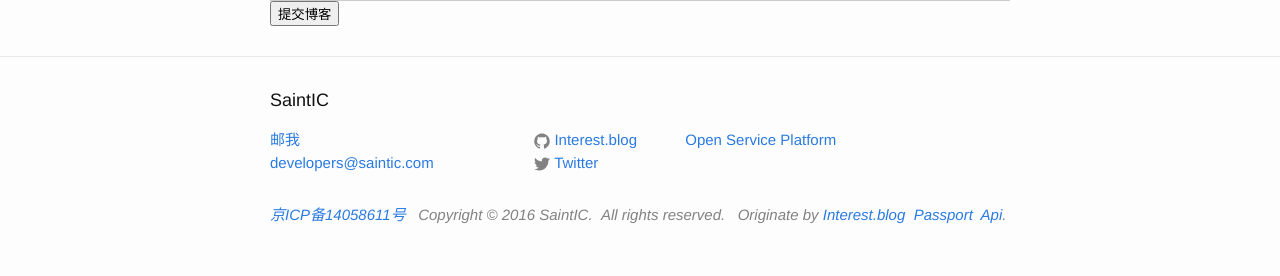
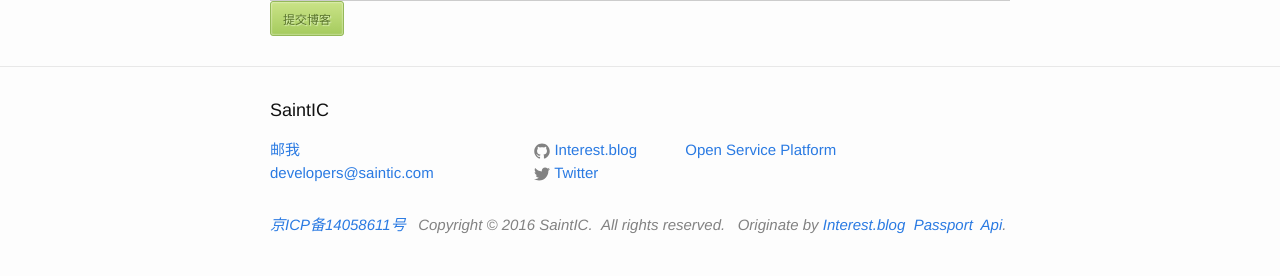
Before and after one commit to saintic/Interest.blog, a Flask app: template templates/front/blogWrite.html in a window 1280 px wide. Shown: the part 879-1155 px from the top of the page. Before the commit the page ends 1103 px from the top, so only its background shows below. Run offline with Flask 2, Linux system fonts and the light colour scheme; the template is opened without the code that fills it, so the values that code supplies are empty; some libraries are stand-ins or nearby versions; some web fonts are replaced.

Commit message:
按钮样式

```diff
--- a/static/css/main.css
+++ b/static/css/main.css
@@ -186,3 +186,45 @@ pre > code { border: 0; padding-right: 0; padding-left: 0; }
 .highlight .vg { color: #008080; }
 .highlight .vi { color: #008080; }
 .highlight .il { color: #099; }
+
+
+/* Default button styling - this applies to all anchors with the .button class */
+.button {
+  display: block;
+  font-size: 12px;
+  text-decoration: none!important;
+  font-family: Helvetica, Arial, sans serif;
+  padding: 8px 12px;
+  border-radius: 3px;
+  -moz-border-radius: 3px;
+  box-shadow: inset 0px 0px 2px #fff;
+  -o-box-shadow: inset 0px 0px 2px #fff;
+  -webkit-box-shadow: inset 0px 0px 2px #fff;
+  -moz-box-shadow: inset 0px 0px 2px #fff;
+}
+.button:active {
+  box-shadow: inset 0px 0px 3px #999;
+  -o-box-shadow: inset 0px 0px 3px #999;
+  -webkit-box-shadow: inset 0px 0px 3px #999;
+  -moz-box-shadow: inset 0px 0px 3px #999;
+}
+/* The styles for the green button */
+.green {
+  color: #5a742d;
+  border: 1px solid #95b959;
+  background-image: -moz-linear-gradient(#cae387, #a5cb5e);
+  background-image: -webkit-gradient(linear, 0% 0%, 0% 100%, from(#a5cb5e), to(#cae387));
+  background-image: -webkit-linear-gradient(#cae387, #a5cb5e);
+  background-image: -o-linear-gradient(#cae387, #a5cb5e);
+  text-shadow: 1px 1px 1px #dff4bc;
+  background-color: #a5cb5e;
+}
+.green:hover {
+  border: 1px solid #687e30;
+  background-image: -moz-linear-gradient(#a5cb5e, #cae387);
+  background-image: -webkit-gradient(linear, 0% 0%, 0% 100%, from(#cae387), to(#a5cb5e));
+  background-image: -webkit-linear-gradient(#a5cb5e, #cae387);
+  background-image: -o-linear-gradient(#a5cb5e, #cae387);
+  background-color: #cae387;
+}
+.green:active {border: 1px solid #506320;}
--- a/templates/front/blogWrite.html
+++ b/templates/front/blogWrite.html
@@ -34,7 +34,7 @@
         </textarea>
         <input type="hidden" name="author" value="{{ g.username }}">
         <input type="hidden" name="editor" value="wangEditor">
-        <input onclick=postForm() type="button" value="提交博客">
+        <input onclick=postForm() type="button" value="提交博客" class="button green" />
     </form>
     {% else%}
     <h3>当前使用<a href="http://pandao.github.io/editor.md/" target="_blank">Markdown</a>富文本编辑器<sub><a href="{{ url_for('blogWrite', editor='wangEditor') }}">&nbsp;切换&nbsp;</a></sub></h3>
@@ -55,7 +55,7 @@
         </div>
         <input type="hidden" name="author" value="{{ g.username }}">
         <input type="hidden" name="editor" value="Editor.md">
-        <input onclick=postForm() type="button" value="提交博客">
+        <input onclick=postForm() type="button" value="提交博客" class="button green" />
     </form>
     {% endif -%}
 </div>
--- a/templates/front/profile.html
+++ b/templates/front/profile.html
@@ -25,7 +25,7 @@
         <form action="{{ url_for('upload.UploadProfileAvatar') }}" method="post" enctype="multipart/form-data">
             <p>选择头像图片(仅支持jpg/jpeg/png/gif)：</p>
             <p><input type="file" name="file" /><p />
-            <input type="submit" name="submit" value="提交" />
+            <input type="submit" name="submit" value="提交更新" class="button green" />
         </form>
     {% endif %}
 
```
